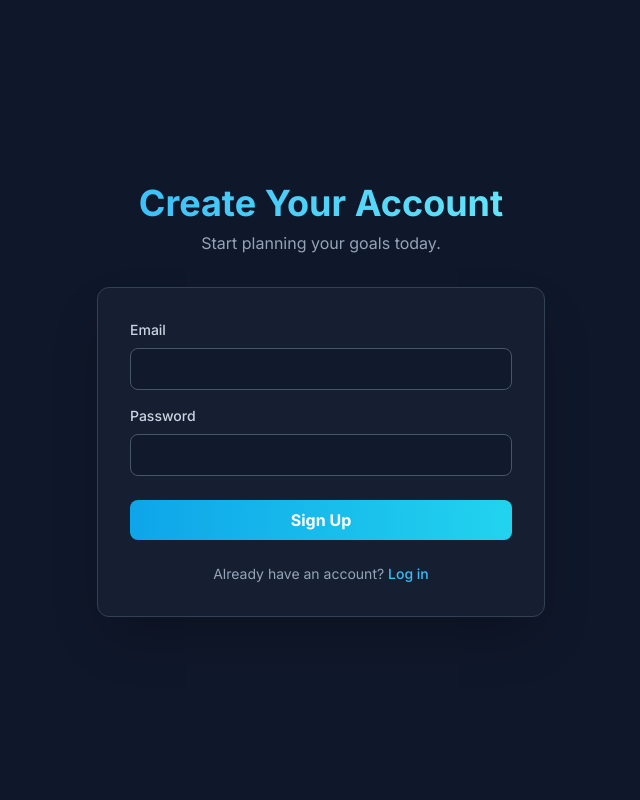
After one commit to usmankhan616/Smart-Task-Planner, a FastAPI app: page /signup in a window 1280 px wide. The commit adds this page. Shown: the whole page, without its empty margins (319-959 px from the left). Run offline with FastAPI, Linux system fonts and the light colour scheme; some libraries are stand-ins or nearby versions.

Commit message:
new login page created and html files are updated

```diff
--- /dev/null
+++ b/templates/signup.html
@@ -0,0 +1,40 @@
+<!DOCTYPE html>
+<html lang="en">
+<head>
+    <meta charset="UTF-8">
+    <meta name="viewport" content="width=device-width, initial-scale=1.0">
+    <title>Sign Up - Smart Task Planner</title>
+    <script src="https://cdn.tailwindcss.com"></script>
+    <link href="https://fonts.googleapis.com/css2?family=Inter:wght@400;500;600;700&display=swap" rel="stylesheet">
+    <style> body { font-family: 'Inter', sans-serif; } </style>
+</head>
+<body class="bg-slate-900 text-gray-200">
+    <div class="min-h-screen flex flex-col items-center justify-center p-4">
+        <div class="w-full max-w-md">
+            <header class="text-center mb-8">
+                <h1 class="text-4xl font-bold bg-gradient-to-r from-sky-400 to-cyan-300 bg-clip-text text-transparent">Create Your Account</h1>
+                <p class="text-slate-400 mt-2">Start planning your goals today.</p>
+            </header>
+            <div class="bg-slate-800/50 p-8 rounded-xl shadow-2xl border border-slate-700">
+                <form action="/signup" method="post">
+                    {% if error %}
+                    <p class="text-red-400 text-sm mb-4">{{ error }}</p>
+                    {% endif %}
+                    <div class="mb-4">
+                        <label for="email" class="block text-slate-300 text-sm font-medium mb-2">Email</label>
+                        <input type="email" name="email" id="email" required class="w-full bg-slate-900/70 border border-slate-600 rounded-lg py-2 px-3 text-slate-200 focus:outline-none focus:ring-2 focus:ring-sky-500">
+                    </div>
+                    <div class="mb-6">
+                        <label for="password" class="block text-slate-300 text-sm font-medium mb-2">Password</label>
+                        <input type="password" name="password" id="password" required class="w-full bg-slate-900/70 border border-slate-600 rounded-lg py-2 px-3 text-slate-200 focus:outline-none focus:ring-2 focus:ring-sky-500">
+                    </div>
+                    <button type="submit" class="w-full bg-gradient-to-r from-sky-500 to-cyan-400 text-white font-bold py-2 px-4 rounded-lg hover:opacity-90 transition-opacity">Sign Up</button>
+                </form>
+                <p class="text-center text-slate-400 text-sm mt-6">
+                    Already have an account? <a href="/login" class="font-medium text-sky-400 hover:underline">Log in</a>
+                </p>
+            </div>
+        </div>
+    </div>
+</body>
+</html>
```
Also changed, not shown: templates/index.html (+5 -4 lines), templates/login.html (added, +37 -0 lines).
